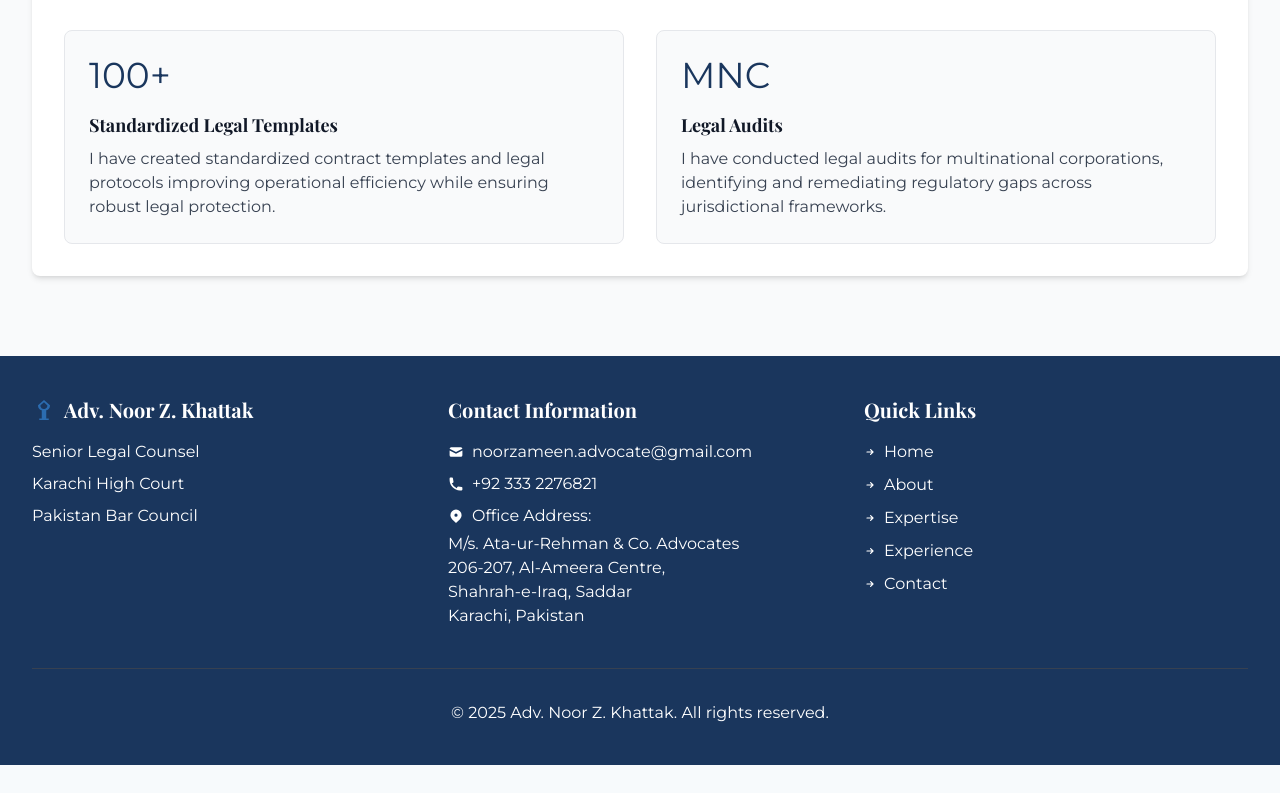
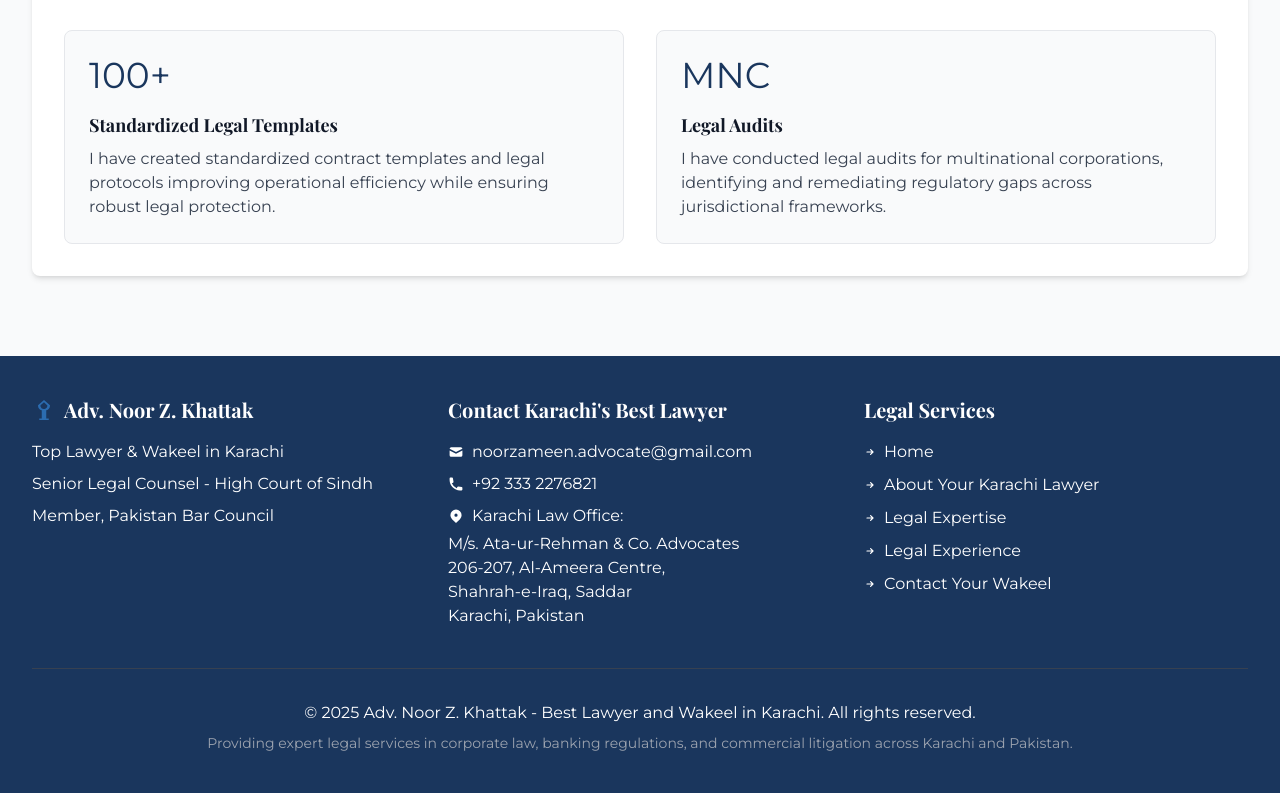
Before and after one commit to Shery-1508/Noor-Khattak-Portfolio, a React (Vite) app: page /about in a window 1280 px wide. Shown: the part 1856-2649 px from the top of the page. Before the commit the page ends 2621 px from the top, so only its background shows below. Built offline with nearby package versions, Linux system fonts and the light colour scheme.

Commit message:
seo and stuff

```diff
--- a/src/components/FAQSection.tsx
+++ b/src/components/FAQSection.tsx
@@ -1,4 +1,5 @@
 import { useState } from 'react';
+import SEOHead from './SEOHead';
 
 type FAQItem = {
   question: string;
@@ -18,38 +19,43 @@ const FAQSection = () => {
 
   const faqItems: FAQItem[] = [
     {
-      question: "What areas of law do you specialize in?",
-      answer: "I specialize in corporate law, banking regulations, commercial litigation, mergers and acquisitions, and real estate law. With over 25 years of experience, I provide strategic legal counsel to businesses across Pakistan, focusing on complex legal challenges and regulatory compliance."
+      question: "As a top lawyer in Karachi, what areas of law do you specialize in?",
+      answer: "As one of the best wakeels in Karachi, I specialize in corporate law, banking regulations, commercial litigation, mergers and acquisitions, and real estate law. With over 25 years of experience as a leading lawyer in Karachi, I provide strategic legal counsel to businesses across Pakistan, focusing on complex legal challenges and regulatory compliance."
     },
     {
-      question: "How can I schedule a consultation with you?",
-      answer: "You can schedule a consultation by contacting my office directly at +92 333 2276821 or by email at noorzameen.advocate@gmail.com. Alternatively, you can use the contact form on this website, and my team will respond within 24-48 hours to arrange a meeting at my Karachi office or via video conference."
+      question: "How can I schedule a consultation with you as my Karachi lawyer?",
+      answer: "You can schedule a consultation with me, a top-rated wakeel in Karachi, by contacting my office directly at +92 333 2276821 or by email at noorzameen.advocate@gmail.com. Alternatively, you can use the contact form on this website, and my team will respond within 24-48 hours to arrange a meeting at my Karachi law office or via video conference."
     },
     {
-      question: "What is your fee structure for legal services?",
-      answer: "My fee structure varies depending on the complexity and nature of your legal matter. I offer several billing arrangements including hourly rates, fixed fees for specific services, and retainer agreements for ongoing legal counsel. During your initial consultation, we'll discuss the most appropriate fee structure for your specific needs."
+      question: "What is your fee structure as one of Karachi's leading lawyers?",
+      answer: "My fee structure as a premier advocate in Karachi varies depending on the complexity and nature of your legal matter. I offer several billing arrangements including hourly rates, fixed fees for specific services, and retainer agreements for ongoing legal counsel. During your initial consultation, we'll discuss the most appropriate fee structure for your specific needs."
     },
     {
-      question: "Do you represent clients outside of Karachi?",
-      answer: "Yes, while my main office is located in Karachi, I represent clients throughout Pakistan. For clients outside of Karachi, I offer virtual consultations and can arrange travel for important court appearances or meetings as needed."
+      question: "As a top wakeel in Karachi, do you represent clients outside of the city?",
+      answer: "Yes, while my main office is located in Karachi, I represent clients throughout Pakistan. As one of the best lawyers in Karachi with a national reputation, I offer virtual consultations for clients outside the city and can arrange travel for important court appearances or meetings as needed."
     },
     {
-      question: "What is the typical timeline for resolving a corporate legal matter?",
-      answer: "The timeline for resolving corporate legal matters varies significantly based on complexity, urgency, and whether litigation is involved. Simple contract reviews or legal opinions may be completed within days, while litigation or complex regulatory matters can take months or longer. During our initial consultation, I'll provide a more specific timeline estimate for your particular case."
+      question: "What is the typical timeline for resolving a corporate legal matter with a Karachi lawyer?",
+      answer: "The timeline for resolving corporate legal matters varies significantly based on complexity, urgency, and whether litigation is involved. As an experienced wakeel in Karachi, I can complete simple contract reviews or legal opinions within days, while litigation or complex regulatory matters can take months or longer. During our initial consultation, I'll provide a more specific timeline estimate for your particular case."
     },
     {
-      question: "How do you stay current with changing regulations?",
-      answer: "I maintain a rigorous commitment to continuing legal education and am an active member of several professional legal associations. I regularly participate in legal seminars, subscribe to regulatory update services, and maintain close relationships with regulatory bodies to ensure I provide advice based on the most current legal frameworks."
+      question: "How do you stay current with changing regulations as a leading Karachi advocate?",
+      answer: "As one of the best lawyers in Karachi, I maintain a rigorous commitment to continuing legal education and am an active member of several professional legal associations. I regularly participate in legal seminars, subscribe to regulatory update services, and maintain close relationships with regulatory bodies to ensure I provide advice based on the most current legal frameworks."
     }
   ];
 
   return (
     <section className="section bg-gray-50">
+      <SEOHead
+        title="Frequently Asked Questions | Best Lawyer in Karachi"
+        description="Common questions about my legal services as a top wakeel in Karachi, specializing in corporate law, banking regulations, and commercial litigation."
+        keywords="best lawyer in Karachi, wakeel in Karachi, Karachi advocate FAQ, top corporate lawyer, legal services Karachi, best advocate Sindh"
+      />
       <div className="container-custom">
         <div className="text-center mb-12">
-          <h2 className="font-serif text-primary mb-4">Frequently Asked Questions</h2>
+          <h2 className="font-serif text-primary mb-4">Frequently Asked Questions About Your Karachi Lawyer</h2>
           <p className="text-xl text-gray-600 max-w-3xl mx-auto">
-            Common questions about my legal services and expertise
+            Common questions about my legal services as one of Karachi's best wakeels
           </p>
         </div>
 
--- a/src/components/Footer.tsx
+++ b/src/components/Footer.tsx
@@ -14,13 +14,13 @@ const Footer = () => {
               </svg>
               <h3 className="text-xl font-serif">Adv. Noor Z. Khattak</h3>
             </div>
-            <p className="mb-2">Senior Legal Counsel</p>
-            <p className="mb-2">Karachi High Court</p>
-            <p className="mb-2">Pakistan Bar Council</p>
+            <p className="mb-2">Top Lawyer & Wakeel in Karachi</p>
+            <p className="mb-2">Senior Legal Counsel - High Court of Sindh</p>
+            <p className="mb-2">Member, Pakistan Bar Council</p>
           </div>
 
           <div className="text-center sm:text-left">
-            <h3 className="text-xl font-serif mb-4">Contact Information</h3>
+            <h3 className="text-xl font-serif mb-4">Contact Karachi's Best Lawyer</h3>
             <p className="mb-2">
               <a href="mailto:noorzameen.advocate@gmail.com" className="hover:text-accent transition-colors flex items-center justify-center sm:justify-start">
                 <svg className="w-4 h-4 mr-2" fill="currentColor" viewBox="0 0 20 20">
@@ -43,7 +43,7 @@ const Footer = () => {
                 <svg className="w-4 h-4 mr-2" fill="currentColor" viewBox="0 0 20 20">
                   <path fillRule="evenodd" d="M5.05 4.05a7 7 0 119.9 9.9L10 18.9l-4.95-4.95a7 7 0 010-9.9zM10 11a2 2 0 100-4 2 2 0 000 4z" clipRule="evenodd"></path>
                 </svg>
-                Office Address:
+                Karachi Law Office:
               </span>
               M/s. Ata-ur-Rehman & Co. Advocates<br />
               206-207, Al-Ameera Centre,<br />
@@ -53,7 +53,7 @@ const Footer = () => {
           </div>
 
           <div className="text-center sm:text-left">
-            <h3 className="text-xl font-serif mb-4">Quick Links</h3>
+            <h3 className="text-xl font-serif mb-4">Legal Services</h3>
             <ul className="space-y-2">
               <li>
                 <Link to="/" className="hover:text-accent transition-colors inline-flex items-center">
@@ -68,7 +68,7 @@ const Footer = () => {
                   <svg className="w-3 h-3 mr-2" fill="currentColor" viewBox="0 0 20 20">
                     <path fillRule="evenodd" d="M10.293 5.293a1 1 0 011.414 0l4 4a1 1 0 010 1.414l-4 4a1 1 0 01-1.414-1.414L12.586 11H5a1 1 0 110-2h7.586l-2.293-2.293a1 1 0 010-1.414z" clipRule="evenodd"></path>
                   </svg>
-                  About
+                  About Your Karachi Lawyer
                 </Link>
               </li>
               <li>
@@ -76,7 +76,7 @@ const Footer = () => {
                   <svg className="w-3 h-3 mr-2" fill="currentColor" viewBox="0 0 20 20">
                     <path fillRule="evenodd" d="M10.293 5.293a1 1 0 011.414 0l4 4a1 1 0 010 1.414l-4 4a1 1 0 01-1.414-1.414L12.586 11H5a1 1 0 110-2h7.586l-2.293-2.293a1 1 0 010-1.414z" clipRule="evenodd"></path>
                   </svg>
-                  Expertise
+                  Legal Expertise
                 </Link>
               </li>
               <li>
@@ -84,7 +84,7 @@ const Footer = () => {
                   <svg className="w-3 h-3 mr-2" fill="currentColor" viewBox="0 0 20 20">
                     <path fillRule="evenodd" d="M10.293 5.293a1 1 0 011.414 0l4 4a1 1 0 010 1.414l-4 4a1 1 0 01-1.414-1.414L12.586 11H5a1 1 0 110-2h7.586l-2.293-2.293a1 1 0 010-1.414z" clipRule="evenodd"></path>
                   </svg>
-                  Experience
+                  Legal Experience
                 </Link>
               </li>
               <li>
@@ -92,7 +92,7 @@ const Footer = () => {
                   <svg className="w-3 h-3 mr-2" fill="currentColor" viewBox="0 0 20 20">
                     <path fillRule="evenodd" d="M10.293 5.293a1 1 0 011.414 0l4 4a1 1 0 010 1.414l-4 4a1 1 0 01-1.414-1.414L12.586 11H5a1 1 0 110-2h7.586l-2.293-2.293a1 1 0 010-1.414z" clipRule="evenodd"></path>
                   </svg>
-                  Contact
+                  Contact Your Wakeel
                 </Link>
               </li>
             </ul>
@@ -100,7 +100,8 @@ const Footer = () => {
         </div>
 
         <div className="border-t border-gray-700 mt-8 pt-8 text-center">
-          <p>&copy; {currentYear} Adv. Noor Z. Khattak. All rights reserved.</p>
+          <p>&copy; {currentYear} Adv. Noor Z. Khattak - Best Lawyer and Wakeel in Karachi. All rights reserved.</p>
+          <p className="mt-2 text-sm text-gray-400">Providing expert legal services in corporate law, banking regulations, and commercial litigation across Karachi and Pakistan.</p>
         </div>
       </div>
     </footer>
--- a/src/components/Hero.tsx
+++ b/src/components/Hero.tsx
@@ -31,7 +31,7 @@ const Hero = () => {
               </h1>
 
               <h2 className="text-xl md:text-2xl font-serif text-gray-200 mb-4 md:mb-6 font-light">
-                Senior Advocate with 25+ Years of Experience
+                Senior Advocate & Trusted Wakeel with 25+ Years of Experience
               </h2>
 
               <p className="text-gray-300 mb-6 md:mb-8 text-base md:text-lg leading-relaxed max-w-xl">
@@ -67,7 +67,7 @@ const Hero = () => {
                 <div className="relative w-48 h-48 sm:w-64 sm:h-64 md:w-72 md:h-72 lg:w-80 lg:h-80 rounded-full overflow-hidden shadow-premium border-4 border-white/20">
                   <img
                     src="/Noor_Khattak.jpeg"
-                    alt="Advocate Noor Z. Khattak"
+                    alt="Advocate Noor Z. Khattak - Best Lawyer in Karachi"
                     className="w-full h-full object-cover"
                   />
                 </div>
--- a/src/data/meta.json
+++ b/src/data/meta.json
@@ -4,34 +4,34 @@
     "description": "I am Adv. Noor Z. Khattak, a trusted senior legal counsel in Karachi with expertise in corporate law, banking regulations, and commercial litigation.",
     "url": "https://noorkhattak.vercel.app",
     "author": "Adv. Noor Z. Khattak",
-    "keywords": "lawyer, advocate, Karachi, Sindh, Pakistan, corporate law, banking regulations, High Court, legal services, commercial litigation, legal counsel",
+    "keywords": "lawyer, advocate, wakeel, Karachi, Sindh, Pakistan, corporate law, banking regulations, High Court, legal services, commercial litigation, legal counsel, best lawyer in Karachi, top wakeel in Karachi, best advocate in Karachi",
     "ogImage": "https://noorkhattak.vercel.app/og-image.jpg"
   },
   "pages": {
     "home": {
       "title": "Home",
       "description": "I am Adv. Noor Z. Khattak, a trusted senior legal counsel in Karachi with expertise in corporate law, banking regulations, and commercial litigation.",
-      "keywords": "lawyer, advocate, Karachi, Sindh, Pakistan, corporate law, banking regulations, High Court, legal services"
+      "keywords": "lawyer, advocate, wakeel, Karachi, Sindh, Pakistan, corporate law, banking regulations, High Court, legal services, Karachi best lawyer, top wakeel in Karachi, best legal services in Karachi"
     },
     "about": {
       "title": "About Me",
       "description": "Learn about my background, qualifications, and values as a senior legal counsel dedicated to providing exceptional legal services in Karachi.",
-      "keywords": "lawyer biography, legal experience, Karachi advocate, legal qualifications, legal philosophy"
+      "keywords": "lawyer biography, legal experience, Karachi advocate, legal qualifications, legal philosophy, wakeel in Karachi, best lawyer in Sindh, experienced wakeel"
     },
     "expertise": {
       "title": "My Legal Expertise",
       "description": "Discover my areas of legal expertise including corporate law, banking regulations, commercial litigation, and more.",
-      "keywords": "corporate law, banking regulations, commercial litigation, legal expertise, Pakistan law specialization"
+      "keywords": "corporate law, banking regulations, commercial litigation, legal expertise, Pakistan law specialization, top corporate lawyer in Karachi, best wakeel for corporate cases, experienced banking law advocate"
     },
     "experience": {
       "title": "My Professional Experience",
       "description": "Explore my extensive legal experience, major cases, and successful outcomes for clients throughout my career.",
-      "keywords": "legal career, case history, lawyer experience, Karachi legal practice, court experience"
+      "keywords": "legal career, case history, lawyer experience, Karachi legal practice, court experience, experienced wakeel in Karachi, best lawyer for High Court cases, successful advocate in Sindh"
     },
     "contact": {
       "title": "Contact Me",
       "description": "Get in touch with me for legal consultation and services. I'm available to discuss your legal needs and provide expert counsel.",
-      "keywords": "legal consultation, lawyer contact, Karachi legal services, attorney appointment, legal advice"
+      "keywords": "legal consultation, lawyer contact, Karachi legal services, attorney appointment, legal advice, hire best wakeel in Karachi, top advocate consultation, contact Karachi lawyer"
     },
     "notFound": {
       "title": "Page Not Found",
@@ -52,6 +52,7 @@
       "description": "Senior Legal Counsel specializing in corporate law, banking regulations, and commercial litigation in Karachi, Pakistan.",
       "url": "https://noorkhattak.vercel.app",
       "image": "https://noorkhattak.vercel.app/Noor_Khattak.jpeg",
+      "alternateName": ["Wakeel in Karachi", "Top Advocate in Sindh", "Best Lawyer in Karachi"],
       "address": {
         "@type": "PostalAddress",
         "addressLocality": "Karachi",
```
Also changed, not shown: src/components/TestimonialsSection.tsx (line endings or trailing spaces), 1 other file (tests, documents, lock files or other folders).
